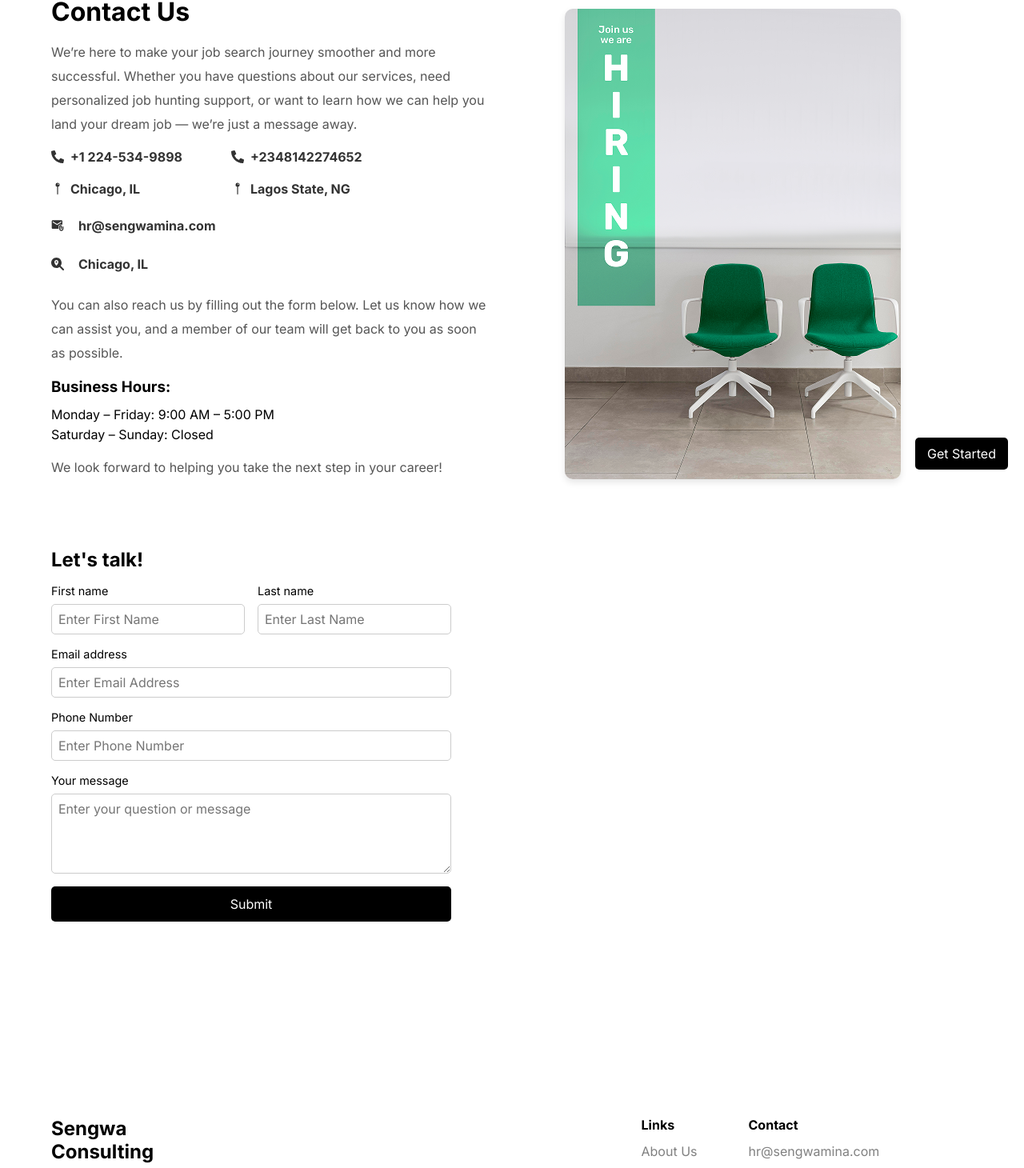
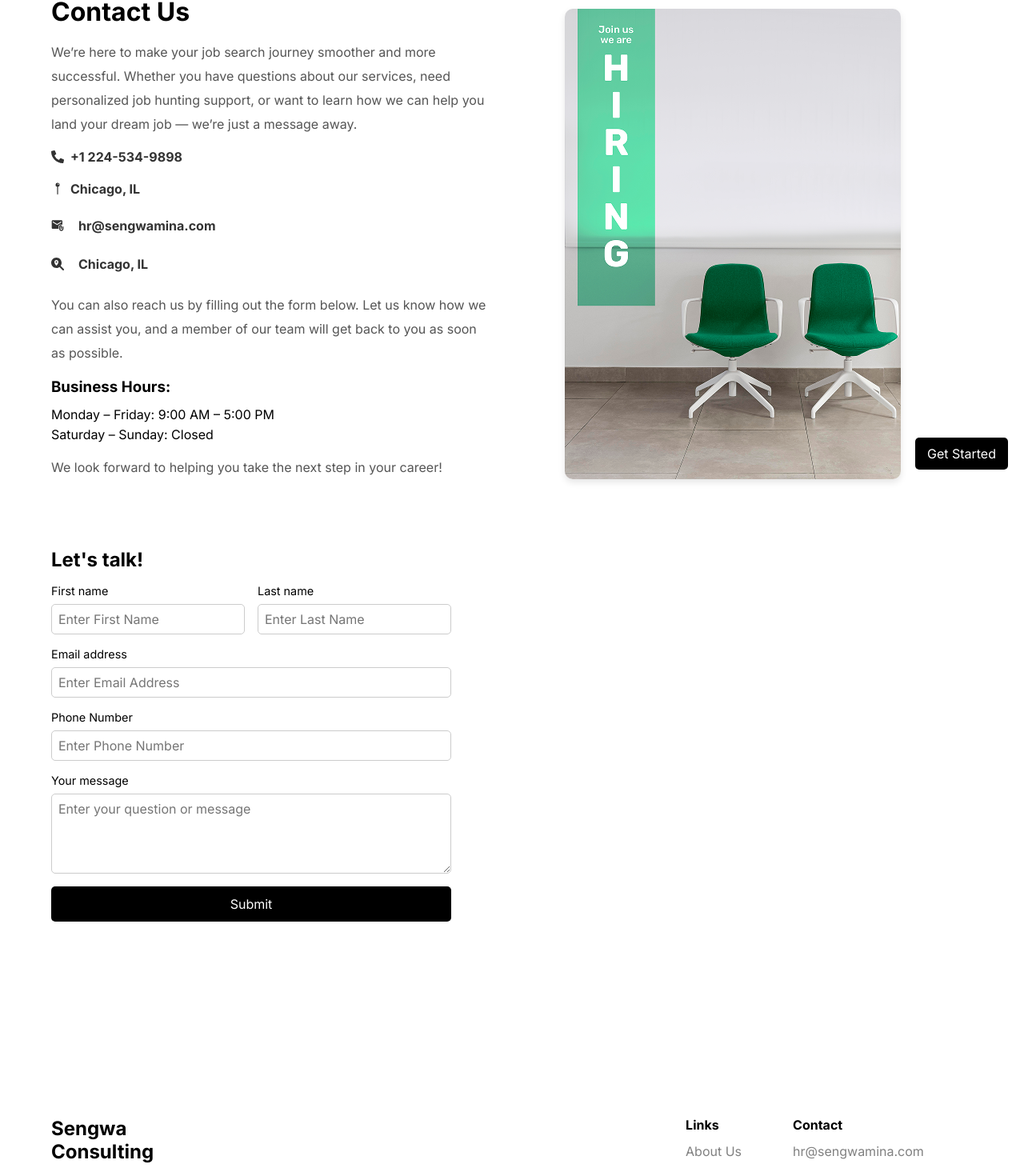
Before and after one commit to deji100/Sengwa_consulting, a Next.js app: page /contact-us in a window 1280 px wide. Shown: the part 163-1623 px from the top of the page at 80% size. Built offline with nearby package versions, Linux system fonts and the light colour scheme.

Commit message:
removed number

```diff
--- a/src/app/components/contact.js
+++ b/src/app/components/contact.js
@@ -51,7 +51,7 @@ const Contact = () => {
                                 </div>
 
                                 {/* Nigeria Contact */}
-                                <div
+                                {/* <div
                                     className="contact-highlight"
                                     style={{
                                         display: "flex",
@@ -69,7 +69,7 @@ const Contact = () => {
                                         <IoPinSharp />
                                         <span>Lagos State, NG</span>
                                     </span>
-                                </div>
+                                </div> */}
                             </div>
                         </li>
                         <li
--- a/src/app/components/footer.js
+++ b/src/app/components/footer.js
@@ -30,7 +30,7 @@ const Footer = () => {
             <h3>Contact</h3>
             <p>hr@sengwamina.com</p>
             <p>{"Chicago, IL"} {"+1 224-534-9898"}</p>
-            <p>{"Lagos State, NG"} {"+234 814-227-4652"}</p>
+            {/* <p>{"Lagos State, NG"} {"+234 814-227-4652"}</p> */}
             {/* <p>Chicago, IL</p> */}
           </div>
         </div>
```
